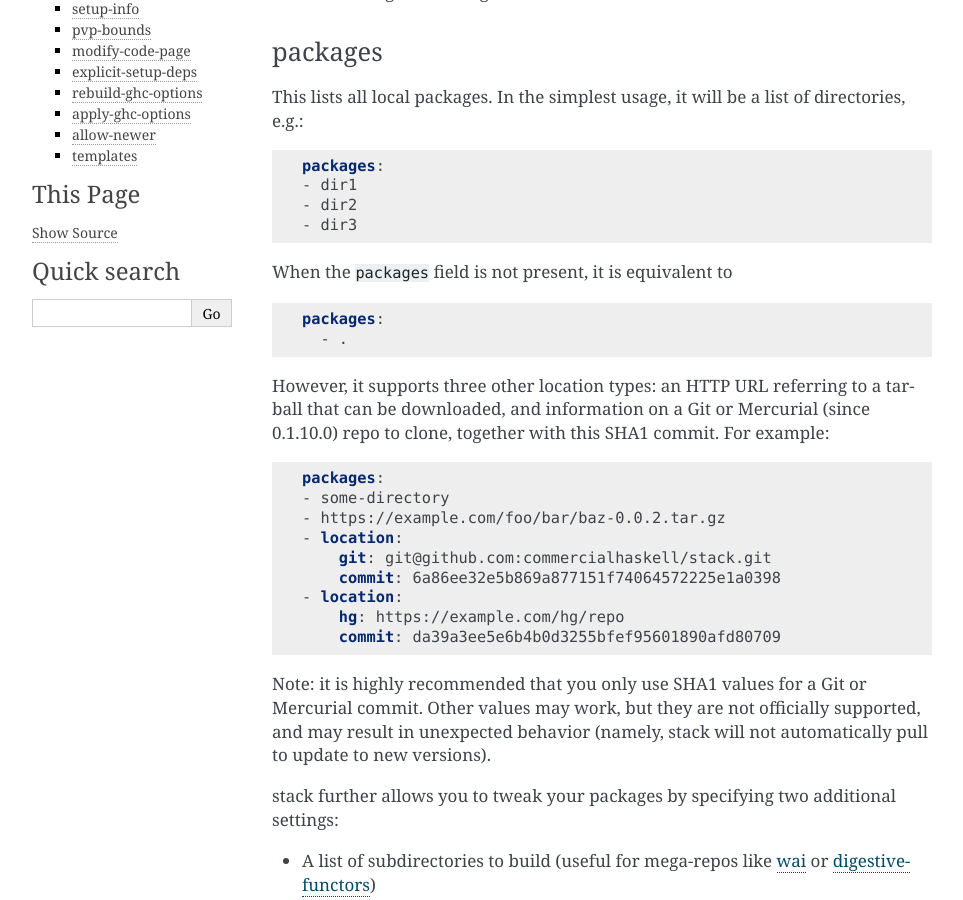
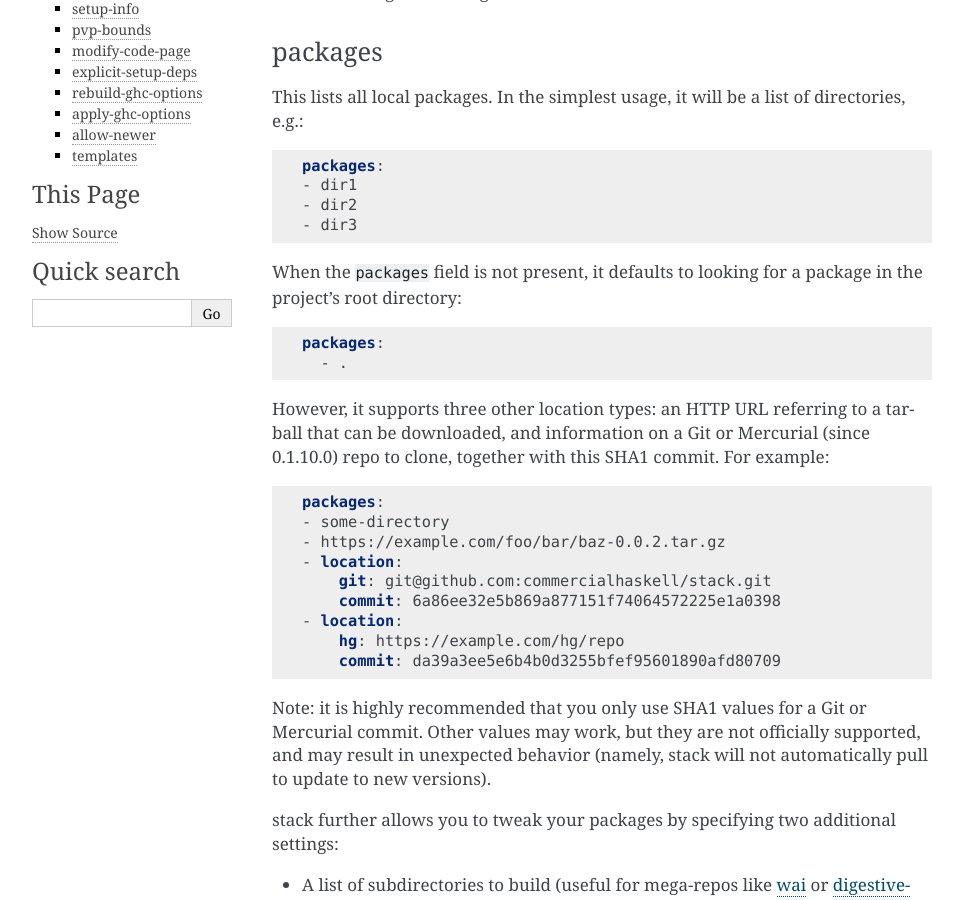
Before and after one commit to commercialhaskell/stack, a Sphinx documentation site: the page built from doc/yaml_configuration.md, in a window 1280 px wide and 900 px high, scrolled down 642 px. Shown: the whole window, without its empty margins (148-1111 px from the left). Built offline with Sphinx 7.4.7, drawn with Linux system fonts in a browser that asks for light colours.

Commit message:
Add more explanation of "packages" default

````diff
--- a/doc/yaml_configuration.md
+++ b/doc/yaml_configuration.md
@@ -29,7 +29,7 @@ packages:
 - dir3
 ```
 
-When the `packages` field is not present, it is equivalent to
+When the `packages` field is not present, it defaults to looking for a package in the project's root directory:
 
 ```yaml
 packages:
````
